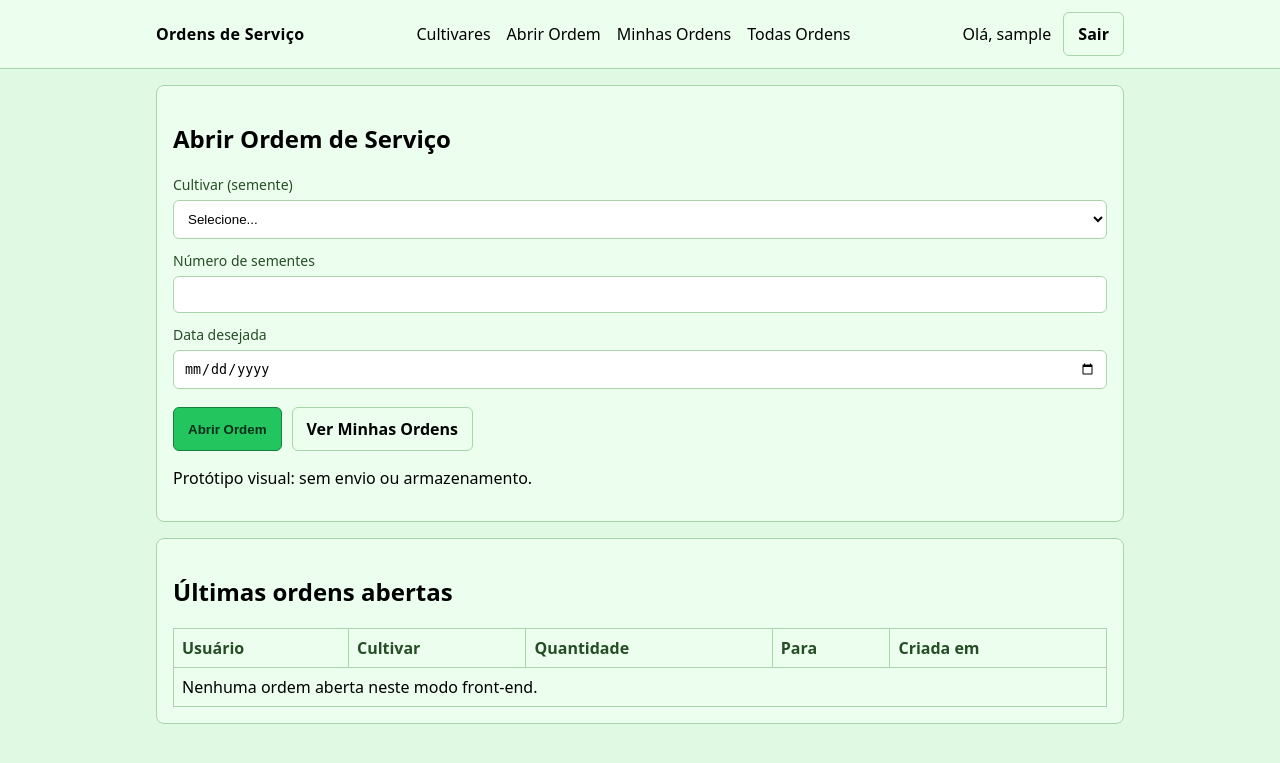
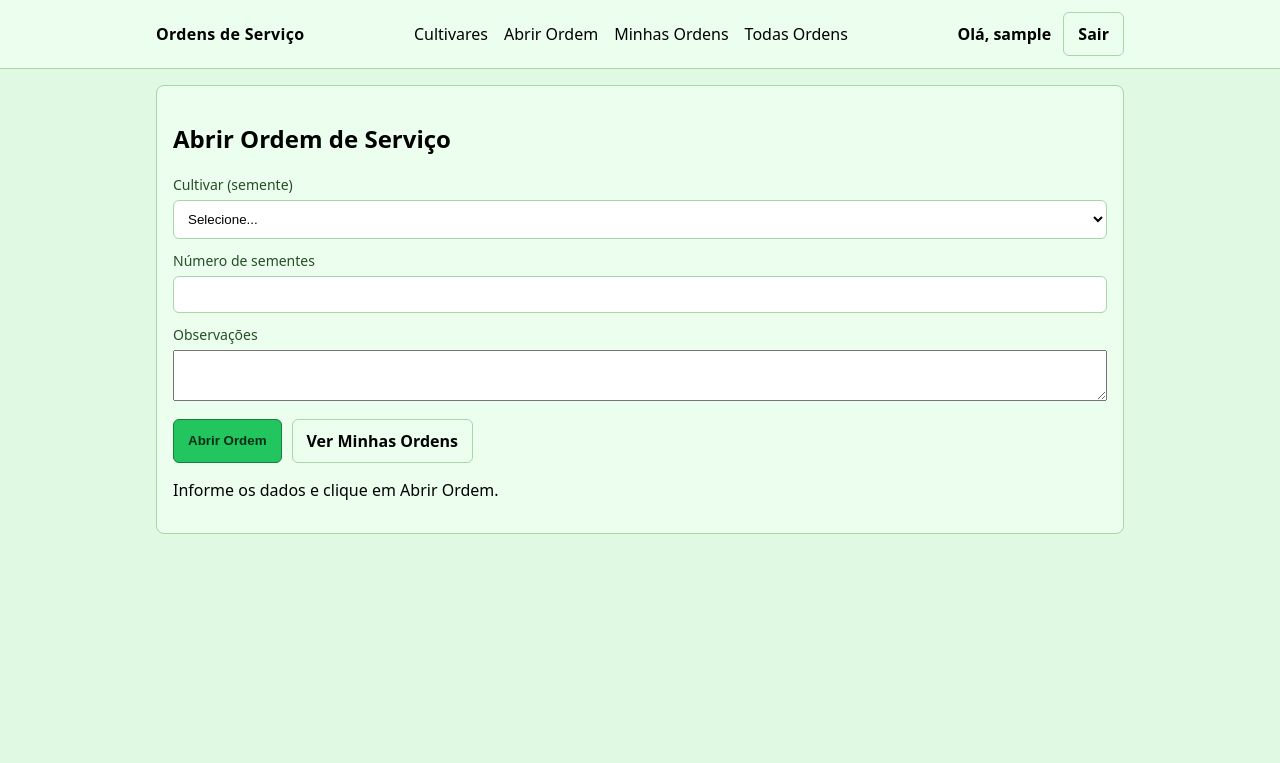
Before and after one commit to FabianoTaguchi/Servicos, a Flask app: page /ordens in a window 1280 px wide. Shown: the top 763 px of the page. Run offline with Flask 3, Linux system fonts and the light colour scheme; the visitor is signed in with stand-in values (Sample User, id 1); tables that the repository leaves empty hold one stand-in row (values such as "Sample post"); parts of the project's set-up code (start-up, migrations or seed data) failed here and were passed over.

Commit message:
Ajustes nas rotas e templates: flash auto-hide; saudação em negrito; /ordens com GET/POST, observações -> descrição e quantidade persistida; listagens reais em Minhas/Todas e destaque do usuário logado; limpeza da tabela em /ordens e remoções de itens não usados; schema com coluna quantidade e sem descricao em cultivares; ordenação crescente por ID em /ordens/todas; comentários pedagógicos na rota /ordens.

```diff
--- a/app.py
+++ b/app.py
@@ -37,9 +37,11 @@
     id = db.Column(db.Integer, primary_key=True)
     titulo = db.Column(db.String(200), nullable=False)
     descricao = db.Column(db.Text)
+    quantidade = db.Column(db.Integer)
     status = db.Column(db.String(20), default='aberta')
     created_at = db.Column(db.DateTime, default=db.func.now())
     updated_at = db.Column(db.DateTime, default=db.func.now(), onupdate=db.func.now())
+    # Relacionamento com as tabelas Cultivar e Solicitante
     solicitante_id = db.Column(db.Integer, db.ForeignKey('user.id'), nullable=False)
     cultivar_id = db.Column(db.Integer, db.ForeignKey('cultivares.id'))
     solicitante = db.relationship('User', back_populates='ordens')
@@ -81,20 +83,73 @@
     lista = Cultivar.query.order_by(Cultivar.nome.asc()).all()
     return render_template('cultivares.html', cultivares=lista)
 
+# rota que gera as ordens
+@app.route('/ordens', methods=['GET', 'POST'])
+def ordens():
+    # Garante que o usuário esteja autenticado antes de acessar a página
+    if not session.get('user_id'):
+        return redirect(url_for('login'))
 
-@app.route('/ordens')
-def ordens():
-    return render_template('ordens.html')
+    # Quando o método for POST, processa o envio do formulário de abertura de ordem
+    if request.method == 'POST':
+        # Recupera o cultivar escolhido no formulário
+        cultivar_id = request.form.get('cultivar_id')
+        # Valida se um cultivar foi selecionado
+        if not cultivar_id:
+            flash('Selecione um cultivar', 'warning')
+            return redirect(url_for('ordens'))
 
+        # Busca o cultivar no banco pelo ID informado
+        c = Cultivar.query.get(int(cultivar_id))
+        if not c:
+            flash('Cultivar inválido', 'danger')
+            return redirect(url_for('ordens'))
 
+        # Lê a quantidade do formulário e tenta converter para inteiro
+        quantidade_raw = request.form.get('quantidade')
+        observacoes = request.form.get('observacoes', '').strip() or None
+        try:
+            quantidade = int(quantidade_raw) if quantidade_raw else None
+        except ValueError:
+            quantidade = None
+
+        # Define o título usando a concatenação "nome + espécie" quando a espécie existir
+        titulo = f"Ordem para {c.nome} - {c.especie}" if c.especie else f"Ordem para {c.nome}"
+
+        # Cria e persiste a ordem relacionando solicitante e cultivar
+        ordem = OrdemServico(
+            titulo=titulo,
+            descricao=observacoes,
+            quantidade=quantidade,
+            solicitante_id=session['user_id'],
+            cultivar_id=c.id,
+        )
+        db.session.add(ordem)
+        db.session.commit()
+
+        # Exibe mensagem de sucesso e redireciona para evitar reenvio do formulário
+        flash('Ordem criada com sucesso', 'success')
+        return redirect(url_for('ordens'))
+
+    # Em GET, carrega os cultivares para popular o select do formulário
+    cultivares = Cultivar.query.order_by(Cultivar.nome.asc()).all()
+    # Renderiza a página de abertura de ordens
+    ultimas = OrdemServico.query.order_by(OrdemServico.created_at.desc()).limit(10).all()
+    return render_template('ordens.html', cultivares=cultivares, ultimas=ultimas)
+
+# Exibe apenas as rotas criadas pelo usuário que está logado
 @app.route('/ordens/minhas')
 def ordens_minhas():
-    return render_template('ordens_minhas.html')
+    if not session.get('user_id'):
+        return redirect(url_for('login'))
+    minhas = OrdemServico.query.filter_by(solicitante_id=session['user_id']).order_by(OrdemServico.created_at.desc()).all()
+    return render_template('ordens_minhas.html', ordens=minhas)
 
-
+# Exibe as todas as ordens geradas, e classificadas em ordem crescente de id
 @app.route('/ordens/todas')
 def ordens_todas():
-    return render_template('ordens_todas.html')
+    todas = OrdemServico.query.order_by(OrdemServico.id.asc()).all()
+    return render_template('ordens_todas.html', ordens=todas)
 
 # Cadastro do usuário
 @app.route('/signup', methods=['GET', 'POST'])
--- a/db/schema.sql
+++ b/db/schema.sql
@@ -14,7 +14,6 @@
   `id` INT NOT NULL AUTO_INCREMENT,
   `nome` VARCHAR(120) NOT NULL,
   `especie` VARCHAR(120),
-  `descricao` TEXT,
   `created_at` DATETIME DEFAULT CURRENT_TIMESTAMP,
   PRIMARY KEY (`id`),
   UNIQUE KEY `uq_cultivares_nome` (`nome`)
@@ -24,6 +23,7 @@
   `id` INT NOT NULL AUTO_INCREMENT,
   `titulo` VARCHAR(200) NOT NULL,
   `descricao` TEXT,
+  `quantidade` INT,
   `status` VARCHAR(20) DEFAULT 'aberta',
   `created_at` DATETIME DEFAULT CURRENT_TIMESTAMP,
   `updated_at` DATETIME DEFAULT CURRENT_TIMESTAMP ON UPDATE CURRENT_TIMESTAMP,
--- a/static/assets/css/styles.css
+++ b/static/assets/css/styles.css
@@ -26,3 +26,4 @@
 .flash.success { background: #dcfce7; border: 1px solid #86efac; }
 .flash.warning { background: #fef9c3; border: 1px solid #fde047; }
 .flash.danger { background: #fee2e2; border: 1px solid #fca5a5; }
+.highlight-self { background: #fef9c3; }
--- a/static/assets/js/main.js
+++ b/static/assets/js/main.js
@@ -1,10 +1,4 @@
 document.addEventListener('DOMContentLoaded', () => {
-  const forms = document.querySelectorAll('form');
-  forms.forEach((form) => {
-    form.addEventListener('submit', () => {
-    });
-  });
-
   const flashes = document.querySelectorAll('.flash');
   flashes.forEach((el) => {
     setTimeout(() => {
--- a/templates/base.html
+++ b/templates/base.html
@@ -18,7 +18,7 @@
         </ul>
         <div class="user">
           {% if session.get('user_id') %}
-            <span>Olá, {{ session.get('username') }}</span>
+            <span><strong>Olá, {{ session.get('username') }}</strong></span>
             <a href="{{ url_for('logout') }}" class="button secondary" style="margin-left:8px;">Sair</a>
           {% else %}
             <a href="{{ url_for('login') }}" class="button secondary">Entrar</a>
@@ -36,5 +36,6 @@
       {% endwith %}
       {% block content %}{% endblock %}
     </main>
+    <script src="{{ url_for('static', filename='assets/js/main.js') }}"></script>
   </body>
 </html>
--- a/templates/ordens.html
+++ b/templates/ordens.html
@@ -3,13 +3,14 @@
 {% block content %}
 <section class="card">
   <h1>Abrir Ordem de Serviço</h1>
-  <form class="form" method="post" action="#">
+  <form class="form" method="post" action="{{ url_for('ordens') }}">
     <div class="form-row">
       <label for="cultivar_id">Cultivar (semente)</label>
       <select id="cultivar_id" name="cultivar_id" required>
         <option value="">Selecione...</option>
-        <option value="1">Exemplo Cultivar A</option>
-        <option value="2">Exemplo Cultivar B</option>
+        {% for c in cultivares %}
+          <option value="{{ c.id }}">{{ c.nome }}{% if c.especie %} - {{ c.especie }}{% endif %}</option>
+        {% endfor %}
       </select>
     </div>
     <div class="form-row">
@@ -17,32 +18,14 @@
       <input type="number" id="quantidade" name="quantidade" min="1" required />
     </div>
     <div class="form-row">
-      <label for="data_para">Data desejada</label>
-      <input type="date" id="data_para" name="data_para" required />
+      <label for="observacoes">Observações</label>
+      <textarea id="observacoes" name="observacoes" rows="3"></textarea>
     </div>
     <div class="form-actions">
       <button type="submit" class="button">Abrir Ordem</button>
       <a class="button secondary" href="{{ url_for('ordens_minhas') }}">Ver Minhas Ordens</a>
     </div>
   </form>
-  <p class="muted">Protótipo visual: sem envio ou armazenamento.</p>
-</section>
-
-<section class="card">
-  <h2>Últimas ordens abertas</h2>
-  <table class="table">
-    <thead>
-      <tr>
-        <th>Usuário</th>
-        <th>Cultivar</th>
-        <th>Quantidade</th>
-        <th>Para</th>
-        <th>Criada em</th>
-      </tr>
-    </thead>
-    <tbody>
-      <tr><td colspan="5">Nenhuma ordem aberta neste modo front-end.</td></tr>
-    </tbody>
-  </table>
+  <p class="muted">Informe os dados e clique em Abrir Ordem.</p>
 </section>
 {% endblock %}
--- a/templates/signup.html
+++ b/templates/signup.html
@@ -17,6 +17,5 @@
       <a class="button secondary" href="{{ url_for('login') }}">Voltar ao login</a>
     </div>
   </form>
-  <p class="muted">Protótipo visual: sem armazenamento ainda.</p>
 </section>
 {% endblock %}
```
Also changed, not shown: templates/ordens_minhas.html (+15 -3 lines), templates/ordens_todas.html (+16 -3 lines).
